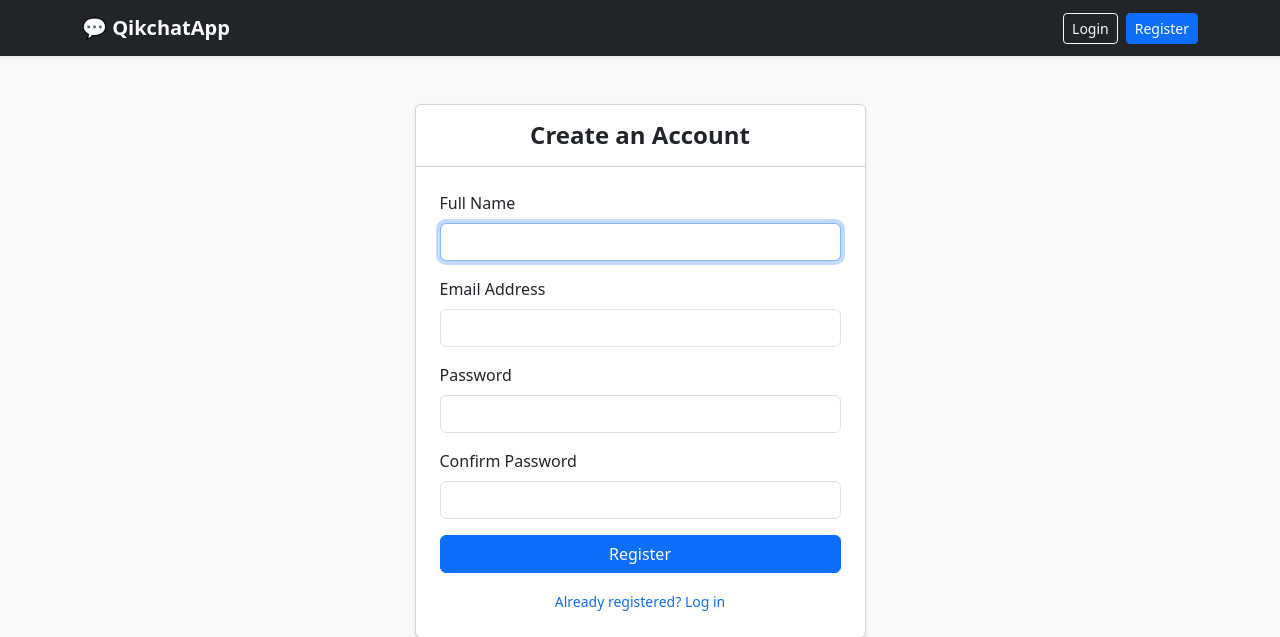
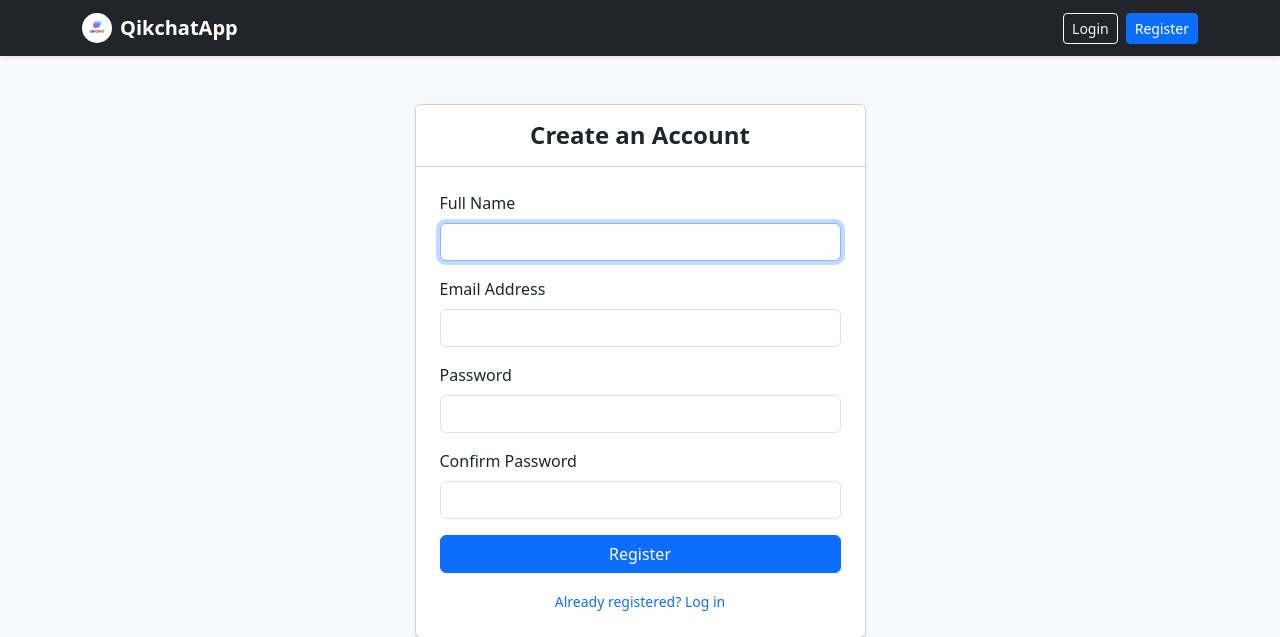
Before and after one commit to ipennywhite/QikchatApp, a Laravel app: page /register in a window 1280 px wide. Shown: the top 637 px of the page. Run offline with Laravel 10, Linux system fonts and the light colour scheme.

Commit message:
Fix navbar brand image sizing and layout styling border-radius

```diff
--- a/app/Providers/AppServiceProvider.php
+++ b/app/Providers/AppServiceProvider.php
@@ -3,6 +3,7 @@
 namespace App\Providers;
 
 use Illuminate\Support\ServiceProvider;
+use Illuminate\Pagination\Paginator;
 
 class AppServiceProvider extends ServiceProvider
 {
@@ -20,5 +21,6 @@ class AppServiceProvider extends ServiceProvider
     public function boot(): void
     {
         //
+        Paginator::useBootstrapFive(); // <--- 2. Add this line    }
     }
 }
--- a/resources/views/layouts/master.blade.php
+++ b/resources/views/layouts/master.blade.php
@@ -13,7 +13,10 @@
     <!-- Navigation Bar -->
     <nav class="navbar navbar-expand-lg navbar-dark bg-dark shadow-sm">
         <div class="container">
-            <a class="navbar-brand fw-bold" href="{{ route('chats.index') }}">💬 QikchatApp</a>
+            <a class="navbar-brand d-flex align-items-center fw-bold" href="{{ route('chats.index') }}">
+    <img src="{{ asset('images/logo.png') }}" alt="Qikchat Logo" width="30" height="30" class="d-inline-block align-text-top me-2 rounded-circle">
+    QikchatApp
+</a>
             <button class="navbar-toggler" type="button" data-bs-toggle="collapse" data-bs-target="#navbarNav">
                 <span class="navbar-toggler-icon"></span>
             </button>
```
Also changed, not shown: public/images/1.png (added), public/images/logo.png (added), public/images/logo1.png (added).
